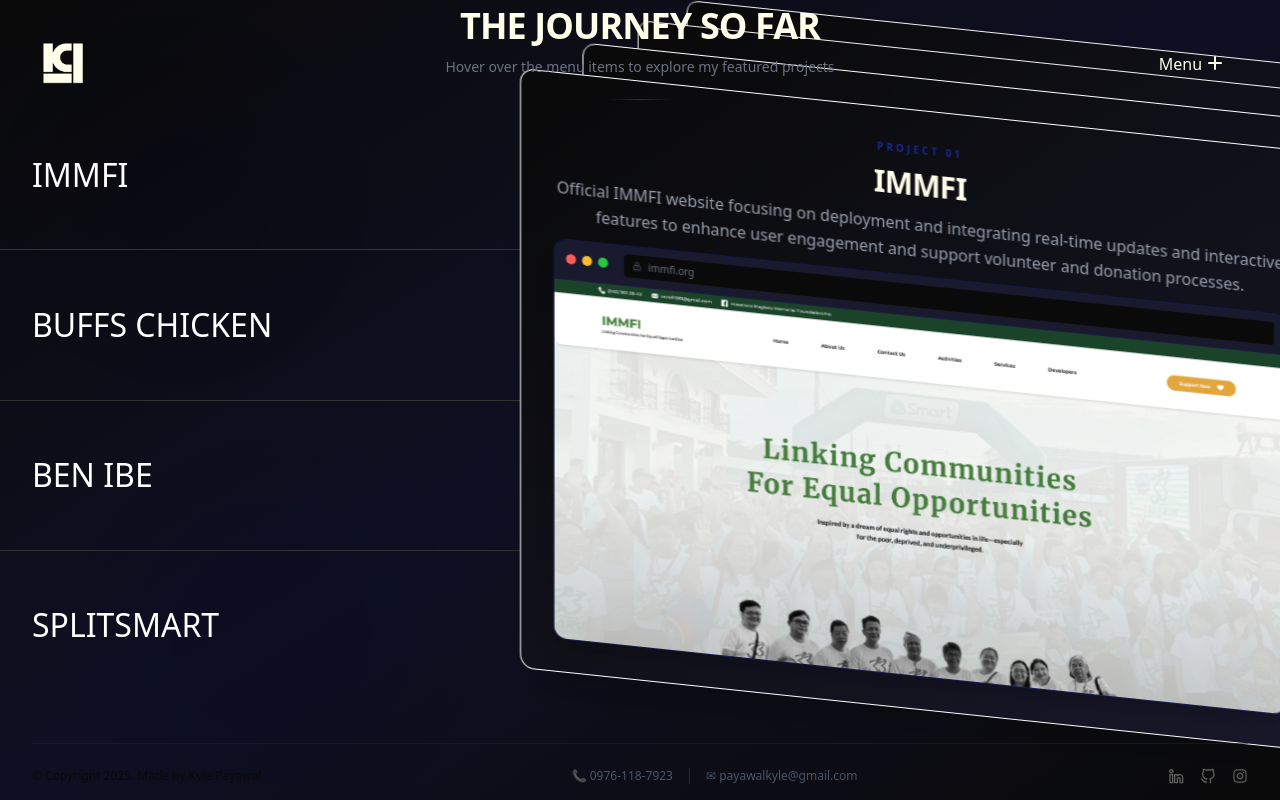
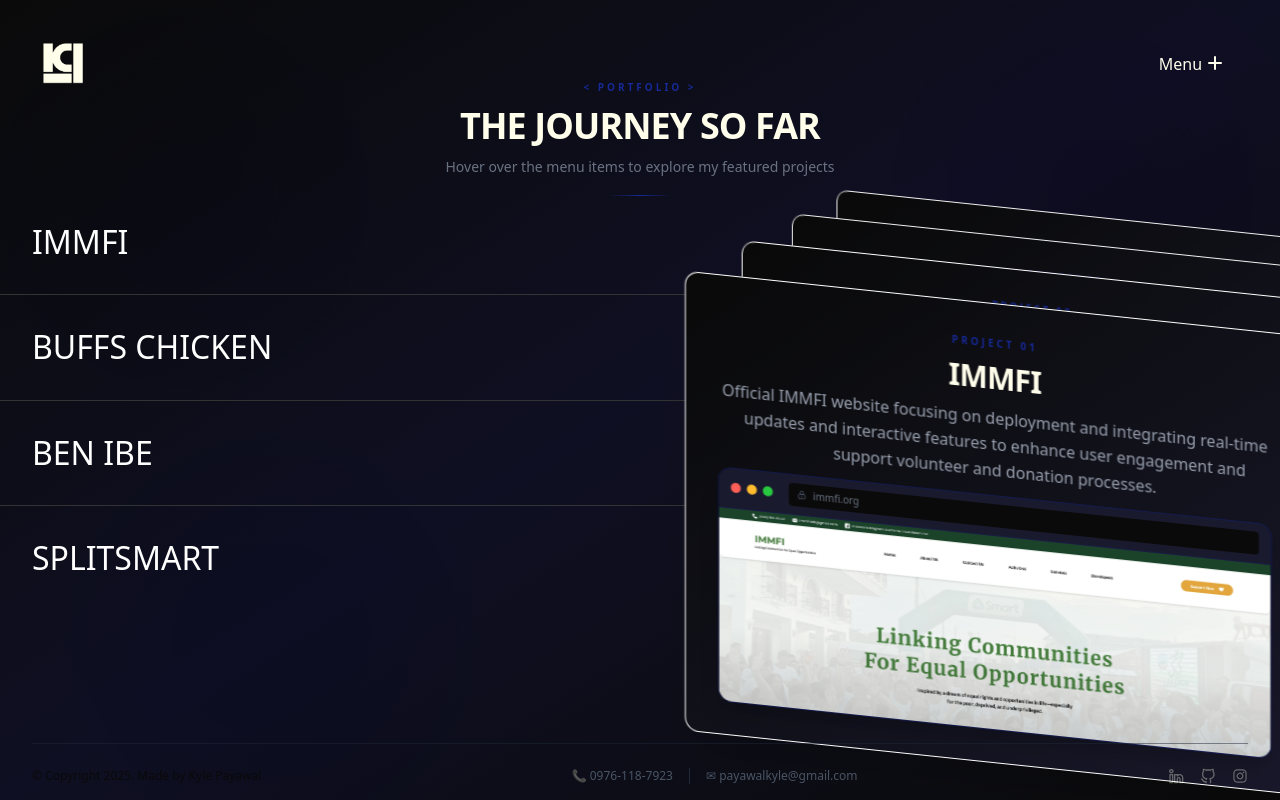
Before and after one commit to eishley15/portfolio, a React (Vite) app: page /projects in a window 1280 px wide. Built offline with nearby package versions, Linux system fonts and the light colour scheme.

Commit message:
:bug: update resume download link and improve responsive design in projects page

```diff
--- a/src/pages/about.tsx
+++ b/src/pages/about.tsx
@@ -421,7 +421,7 @@
                   >
                     CONTACT ME →
                   </button>
-                  <a href="/resume.pdf" download
+                  <a href="/payawal-kyle-resume.pdf" download="payawal-kyle-resume.pdf"
                     className="btn-o block text-center px-8 py-4 rounded-xl border border-gray-600 text-gray-400 text-xs font-bold tracking-[0.2em] uppercase no-underline">
                     DOWNLOAD RESUME
                   </a>
--- a/src/pages/projects.tsx
+++ b/src/pages/projects.tsx
@@ -88,37 +88,83 @@
 
   useScrollReveal(containerRef);
 
-  // Calculate responsive dimensions
+  // ─── Responsive helpers — checks BOTH width AND height ───
+  // Height tiers:  <500  |  500–599  |  600–699  |  700–849  |  850+
+
   const getCardDimensions = () => {
-    if (windowSize.width < 640) return { width: 300, height: 300 };
-    if (windowSize.width < 1024) return { width: 420, height: 360 };
+    const { width: w, height: h } = windowSize;
+
+    if (w < 640) {
+      // Mobile: scale card height so it never exceeds 55% of viewport height
+      const mobileH = Math.min(300, Math.floor(h * 0.55));
+      return { width: 300, height: mobileH };
+    }
+
+    // Extremely short (DevTools fully open, very old small screens)
+    if (h < 500) {
+      if (w < 1024) return { width: 280, height: 200 };
+      return { width: 400, height: 240 };
+    }
+
+    if (h < 600) {
+      if (w < 1024) return { width: 300, height: 230 };
+      return { width: 460, height: 300 };
+    }
+
+    if (h < 700) {
+      if (w < 1024) return { width: 340, height: 270 };
+      return { width: 520, height: 360 };
+    }
+
+    if (h < 850) {
+      if (w < 1024) return { width: 380, height: 320 };
+      return { width: 620, height: 460 };
+    }
+
+    if (w < 1024) return { width: 420, height: 360 };
     return { width: 800, height: 600 };
   };
 
   const cardDims = getCardDimensions();
 
   const getMenuHeight = () => {
-    if (windowSize.width < 640) return 'h-[300px]';
-    if (windowSize.width < 1024) return 'h-[500px]';
+    const { width: w, height: h } = windowSize;
+    if (w < 640) return 'h-[260px]';
+    if (h < 500) return 'h-[200px]';
+    if (h < 600) return 'h-[240px]';
+    if (h < 700) return 'h-[300px]';
+    if (h < 850) return 'h-[420px]';
+    if (w < 1024) return 'h-[500px]';
     return 'h-[600px]';
   };
 
   const getCardTransform = () => {
-    if (windowSize.width < 640) return 'translate-x-0 translate-y-0'; // Mobile: no transform, positioned naturally
-    if (windowSize.width < 1024) return 'translate-x-[2%] translate-y-[-10%]';
+    const { width: w, height: h } = windowSize;
+    if (w < 640) return 'translate-x-0 translate-y-0';
+    if (w < 1024) return 'translate-x-[2%] translate-y-[0%]';
+    // Short screens: no upward lift, card stays flush to bottom-right
+    if (h < 600) return 'translate-x-[2%] translate-y-[0%]';
+    if (h < 700) return 'translate-x-[3%] translate-y-[0%]';
+    if (h < 850) return 'translate-x-[4%] translate-y-[-8%]';
     return 'translate-x-[5%] translate-y-[-15%]';
   };
 
   const getCardPosition = () => {
-    if (windowSize.width < 640) {
+    const { width: w } = windowSize;
+
+    // Mobile: center below title
+    if (w < 640) {
       return {
         position: 'absolute' as const,
-        top: '220px', // Below title which is at 80px + its height
+        top: '200px',
         left: '50%',
         transform: 'translateX(-50%)',
         bottom: 'auto'
       };
     }
+
+    // All non-mobile viewports — always anchor bottom-right.
+    // Card size + transform adjustments handle the visual fit per height tier.
     return {
       position: 'absolute' as const,
       bottom: 0,
@@ -129,16 +175,29 @@
   };
 
   const getTitleSize = () => {
-    if (windowSize.width < 640) return 'text-2xl sm:text-3xl';
-    if (windowSize.width < 1024) return 'text-3xl';
+    const { width: w, height: h } = windowSize;
+    if (w < 640) return 'text-xl';
+    if (h < 500) return 'text-lg';
+    if (h < 600) return 'text-xl';
+    if (h < 700) return 'text-2xl';
+    if (w < 1024) return 'text-3xl';
     return 'text-4xl';
   };
 
   const getTitleTop = () => {
-    if (windowSize.width < 640) return '60px'; // Mobile: fixed at top, clear of navbar
-    if (windowSize.width < 1024) return '70px'; // Tablet: slightly lower
-    return 'calc(50vh - 420px)'; // Desktop: centered above menu
+    const { width: w, height: h } = windowSize;
+    if (w < 640) return '56px';
+    if (w < 1024) return '68px';
+    // Clamp so title never overlaps navbar on any short screen
+    if (h < 500) return '52px';
+    if (h < 600) return '56px';
+    if (h < 700) return '64px';
+    if (h < 850) return 'calc(50vh - 320px)';
+    return 'calc(50vh - 420px)';
   };
+
+  // Hide the subtitle hint text on very short screens to save space
+  const showSubtitle = windowSize.height >= 560;
 
   const isMobile = windowSize.width < 640;
 
@@ -242,6 +301,7 @@
         />
       </div>
 
+      {/* ── Title Block ── */}
       <div
         className="absolute left-0 right-0 z-20 text-center"
         style={{ top: getTitleTop() }}
@@ -253,10 +313,12 @@
           <h2 className={cls(`p-fade-up text-[#FFFEEB] ${getTitleSize()} font-black tracking-tight leading-tight mt-1.5 sm:mt-2`)} style={dl(60)}>
             THE JOURNEY SO FAR
           </h2>
-          <p className={cls('p-fade-up text-gray-500 text-[11px] sm:text-xs md:text-sm mt-1.5 sm:mt-2 max-w-xs sm:max-w-md md:max-w-lg mx-auto leading-relaxed')} style={dl(100)}>
-            {isMobile ? 'Tap menu items below' : 'Hover over the menu items to explore my featured projects'}
-          </p>
-          <div className={cls('divline mx-auto mt-3 sm:mt-4 md:mt-5 h-px w-12 sm:w-14 md:w-16 bg-gradient-to-r from-transparent via-[#172995] to-transparent')} style={dl(140)} />
+          {showSubtitle && (
+            <p className={cls('p-fade-up text-gray-500 text-[11px] sm:text-xs md:text-sm mt-1.5 sm:mt-2 max-w-xs sm:max-w-md md:max-w-lg mx-auto leading-relaxed')} style={dl(100)}>
+              {isMobile ? 'Tap menu items below' : 'Hover over the menu items to explore my featured projects'}
+            </p>
+          )}
+          <div className={cls('divline mx-auto mt-2 sm:mt-3 md:mt-4 h-px w-12 sm:w-14 md:w-16 bg-gradient-to-r from-transparent via-[#172995] to-transparent')} style={dl(140)} />
         </div>
       </div>
 
@@ -348,9 +410,9 @@
                 </Card>
               ))}
             </CardSwap>
-            </div>
           </div>
         </div>
+      </div>
 
       {/* ── Footer ── */}
       <div className="absolute inset-x-0 bottom-0 z-30 px-3 sm:px-6 md:px-8 pb-1.5 sm:pb-2">
```
